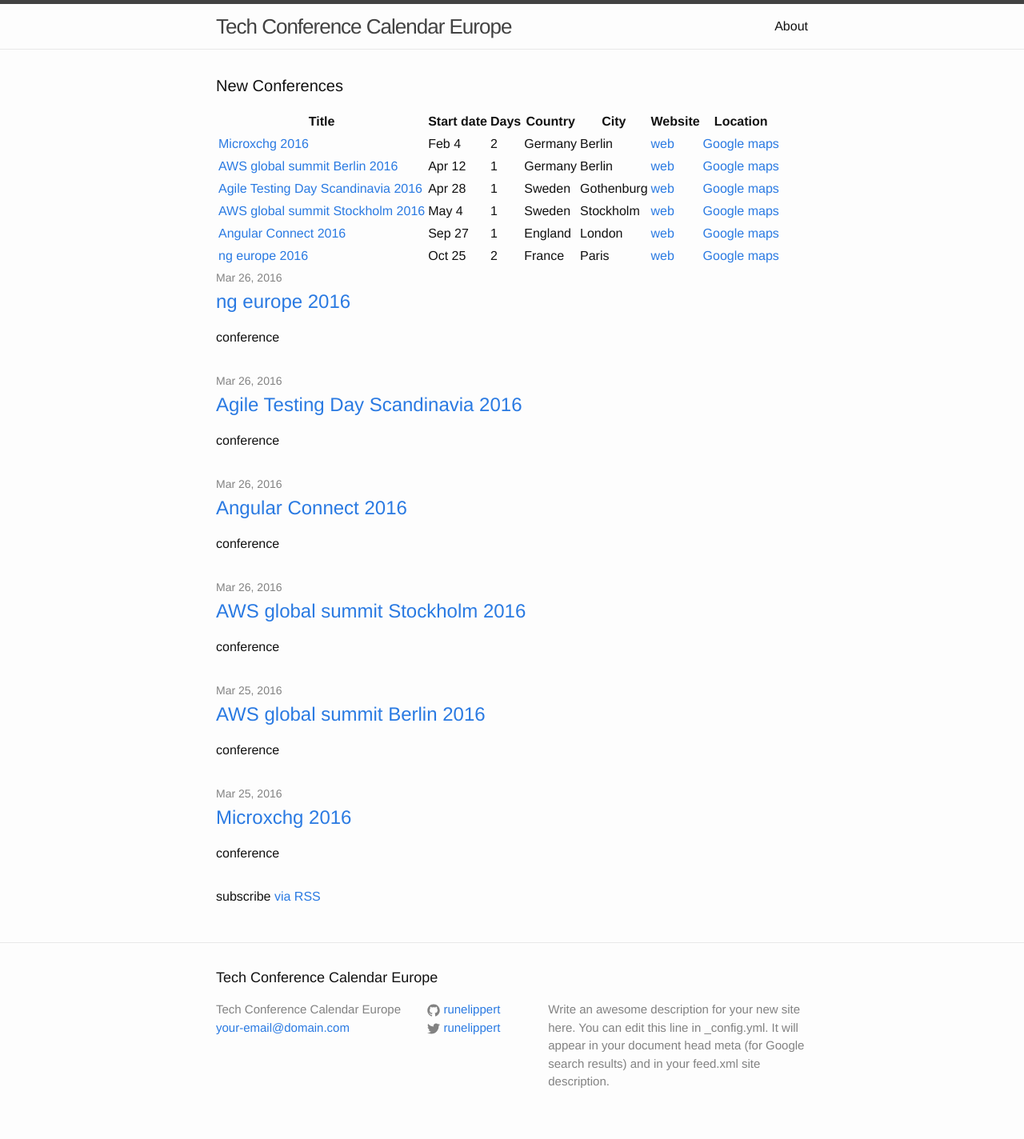
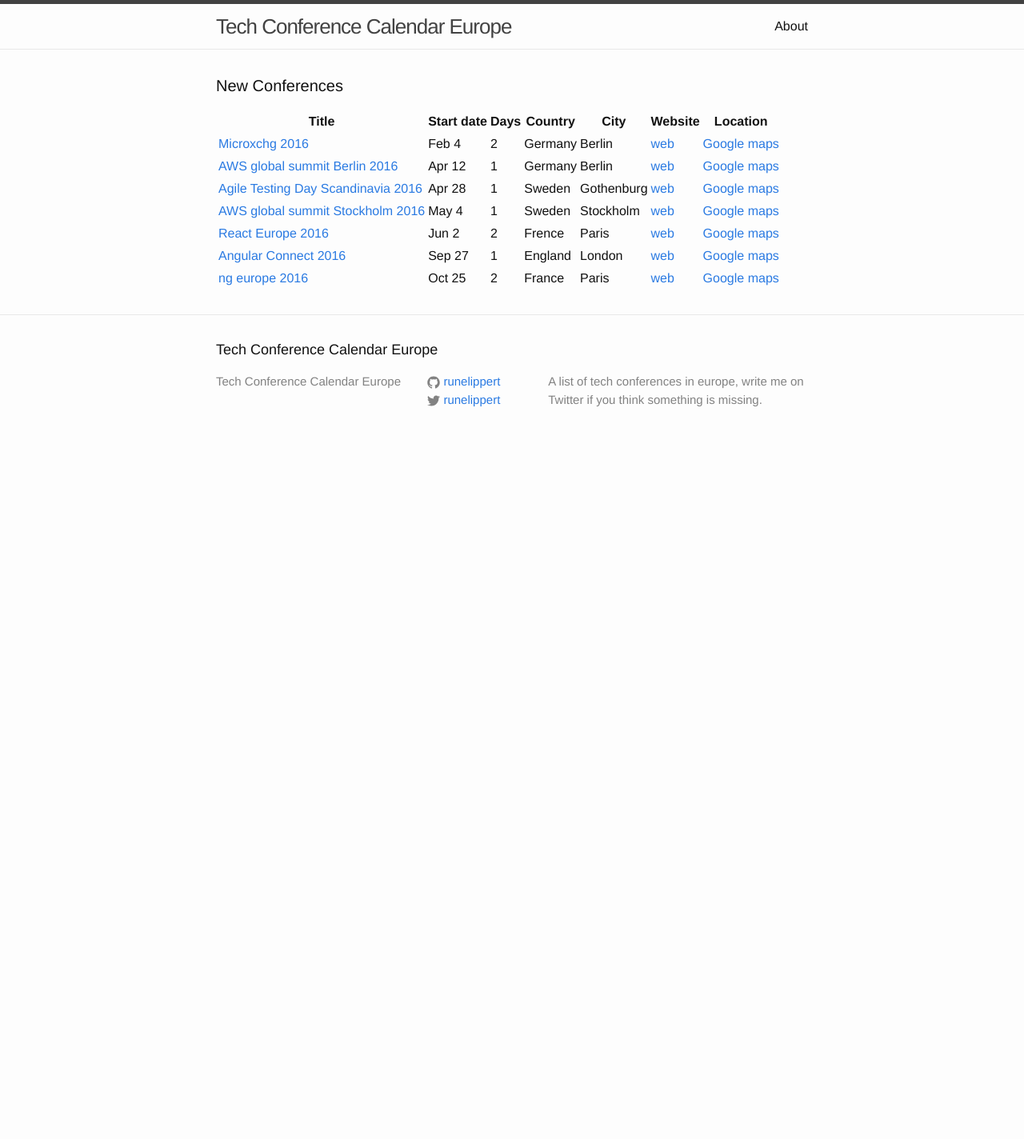
Before and after one commit to TechConferenceCalendar/techconferencecalendar.github.io, a Jekyll site: the page built from index.html, in a window 1280 px wide. Shown: the whole page at 80% size. Built offline with Jekyll 4.4.1, drawn with Linux system fonts in a browser that asks for light colours; after the commit the page ends 900 px from its top, so only the background shows below that.

Commit message:
cleanup of index and addition of more conferences

```diff
--- a/_config.yml
+++ b/_config.yml
@@ -7,11 +7,9 @@
 
 # Site settings
 title: Tech Conference Calendar Europe
-email: your-email@domain.com
+email:
 description: > # this means to ignore newlines until "baseurl:"
-  Write an awesome description for your new site here. You can edit this
-  line in _config.yml. It will appear in your document head meta (for
-  Google search results) and in your feed.xml site description.
+  A list of tech conferences in europe, write me on Twitter if you think something is missing.
 baseurl: "" # the subpath of your site, e.g. /blog
 url: "http://yourdomain.com" # the base hostname & protocol for your site
 twitter_username: runelippert
--- a/index.html
+++ b/index.html
@@ -19,7 +19,7 @@
     {% assign sorted_pages = (site.posts | sort: 'startdate') %}
     {% for post in sorted_pages %}
       <tr>
-        <td><a href="{{ post.url | prepend: site.baseurl }}">{{ post.title }}</a></td>
+        <td><a href="{{ post.website }}">{{ post.title }}</a></td>
         <meta itemprop="startDate" content="2016-04-21T20:00">
         <td>{{post.startdate | date: "%b %-d" }}</td>
         <td>{{post.numberOfDays}}</td>
@@ -31,21 +31,4 @@
         </td>
     {% endfor %}
   </table>
-  <ul class="post-list">
-    {% for post in site.posts %}
-      <li>
-        <span class="post-meta">{{ post.date | date: "%b %-d, %Y" }}</span>
-
-        <h2>
-          <a class="post-link" href="{{ post.url | prepend: site.baseurl }}">{{ post.title }}</a>
-        </h2>
-        <p>
-        {{post.categories}}
-        </p>
-      </li>
-    {% endfor %}
-  </ul>
-
-  <p class="rss-subscribe">subscribe <a href="{{ "/feed.xml" | prepend: site.baseurl }}">via RSS</a></p>
-
 </div>
```
Also changed, not shown: _posts/2016-03-27-Reach-Europe-2016.markdown (added, +15 -0 lines), about.md (+1 -9 lines).
